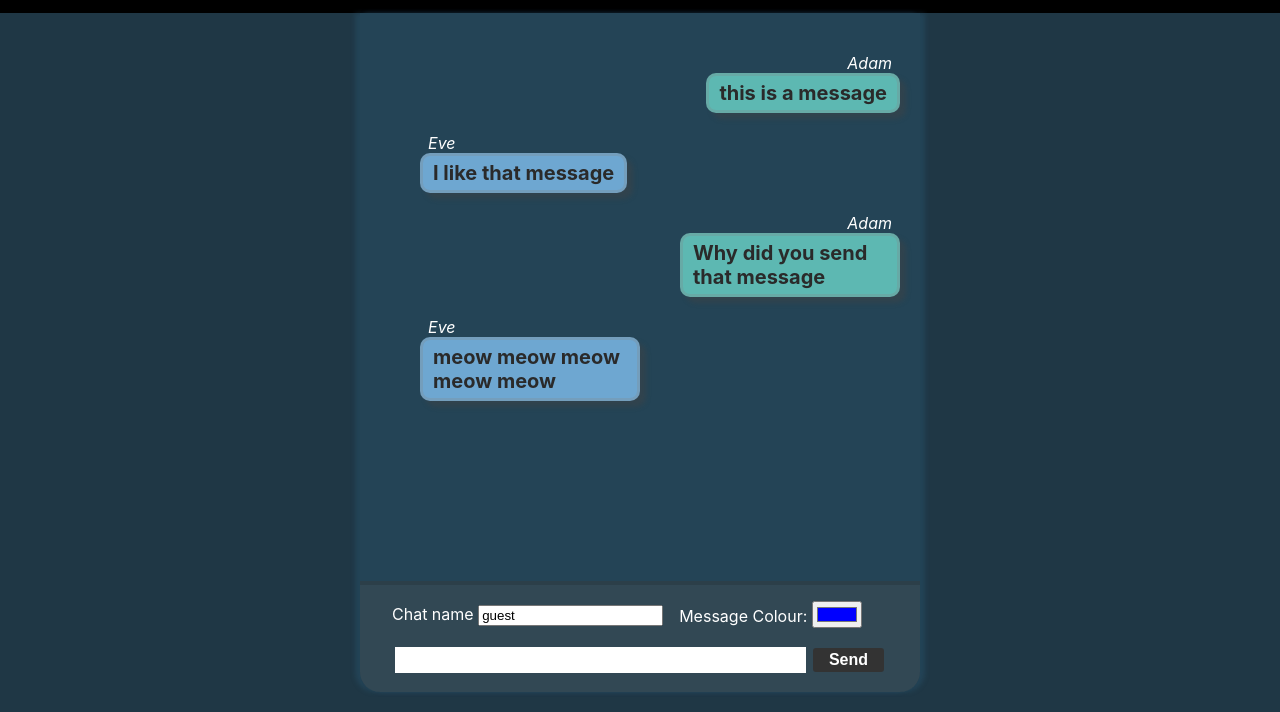
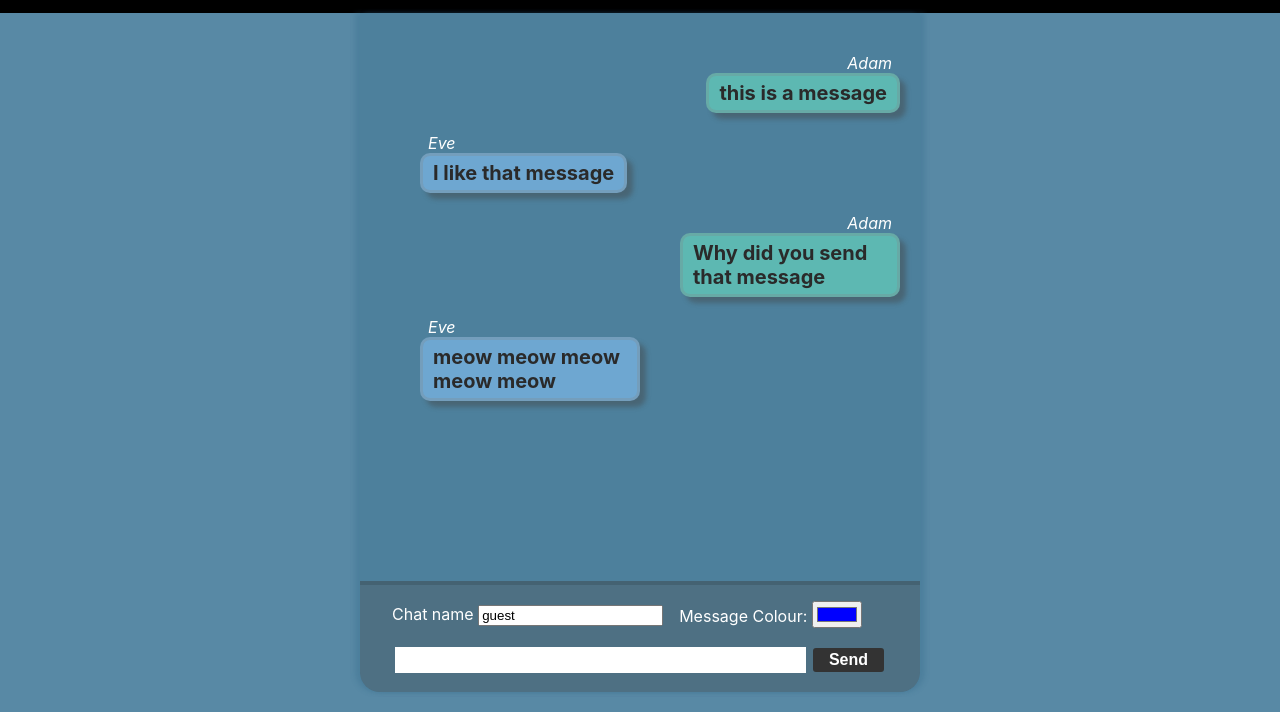
Before and after one commit to Bluejay314/socket-chat-app, a website: page public/index.html in a window 1280 px wide. Shown: the part 88-800 px from the top of the page. Drawn offline with nearby package versions, Linux system fonts and the light colour scheme; no server answers; a web font is replaced by a local one.

Commit message:
changed background color

```diff
--- a/public/style.css
+++ b/public/style.css
@@ -2,7 +2,7 @@
 @import url('https://fonts.googleapis.com/css2?family=Heebo&family=Permanent+Marker&family=Rubik+Beastly&display=swap');
 
 html {
-    --body-background-color: rgb(31, 55, 69);
+    --body-background-color: rgb(88, 137, 165);
     --chat-background-color: rgba(48, 102, 133, 0.275);
     --form-background-color: rgba(79, 79, 79, 0.328);
     --message-background-color-default: rgb(110, 167, 209);
```
